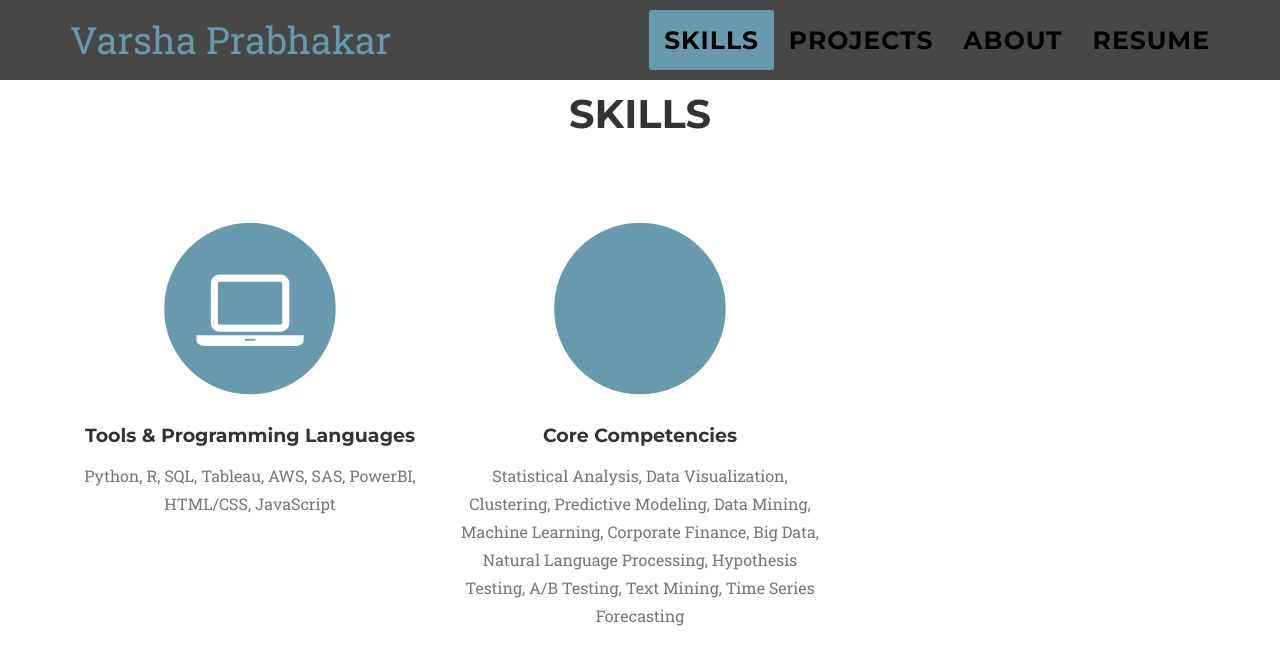
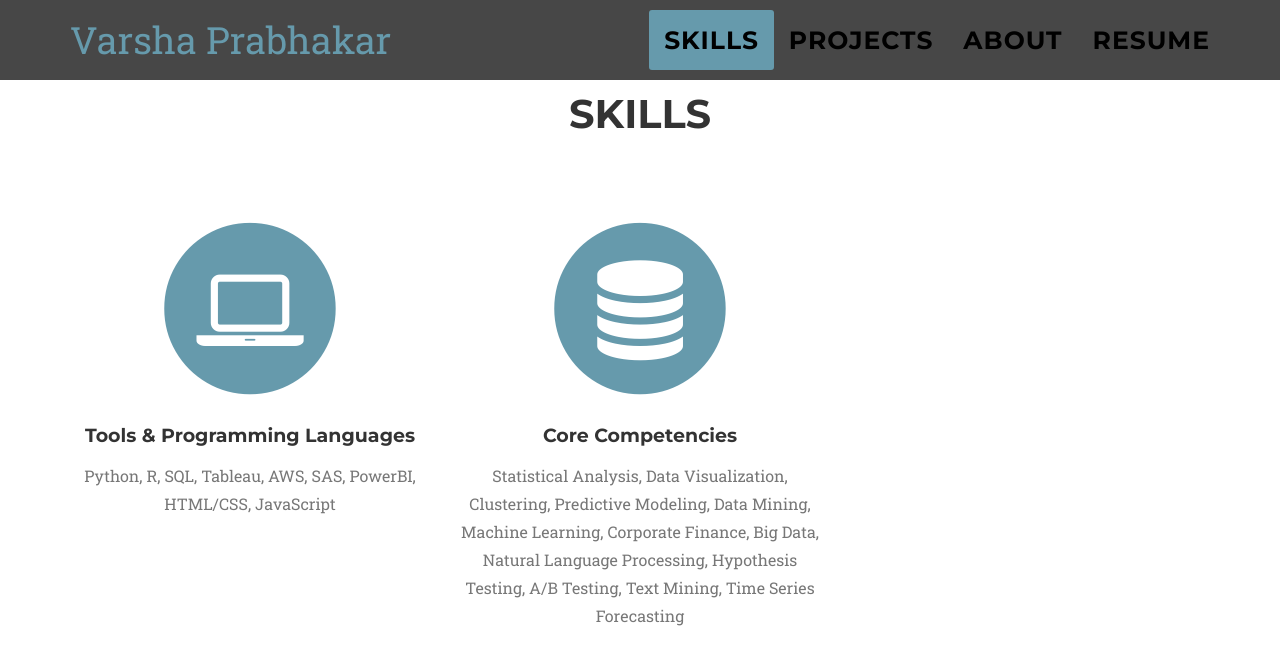
Before and after one commit to VarshaPrabhakar07/VarshaPrabhakar07.github.io, a Jekyll site: the page built from index.html, in a window 1280 px wide and 900 px high, scrolled down 886 px. Shown: the top 665 px of the window. Built offline with Jekyll 4.4.1, drawn with Linux system fonts in a browser that asks for light colours; some web fonts are replaced.

Commit message:
Update services.html

```diff
--- a/_includes/services.html
+++ b/_includes/services.html
@@ -19,7 +19,7 @@
                 <div class="col-md-4">
                     <span class="fa-stack fa-4x">
                         <i class="fa fa-circle fa-stack-2x text-primary"></i>
-                        <i class="fa fa-databse fa-stack-1x fa-inverse"></i>
+                        <i class="fa fa-database fa-stack-1x fa-inverse"></i>
                     </span>
                     <h4 class="service-heading">Core Competencies</h4>
                     <p class="text-muted">Statistical Analysis, Data Visualization, Clustering, Predictive Modeling, Data Mining, Machine
```
